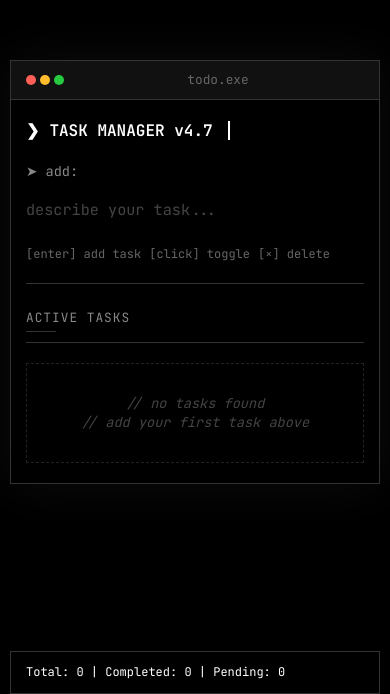
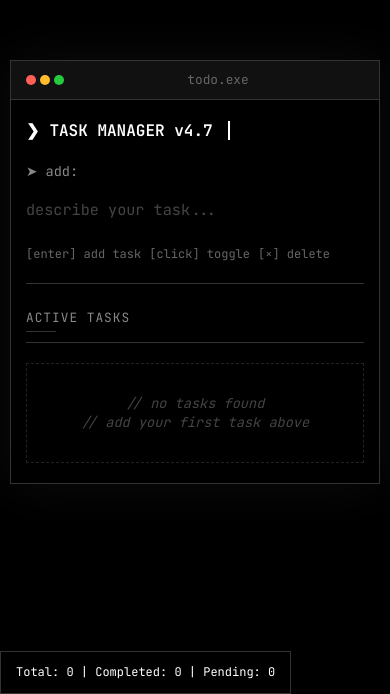
Before and after one commit to Frozen-47/To-do, a plain HTML site: page index.html in a window 390 px wide. Shown: the part 150-844 px from the top of the page. Drawn offline with Linux system fonts and the light colour scheme.

Commit message:
Adjust width and positioning of stats and messages

```diff
--- a/styles.css
+++ b/styles.css
@@ -268,7 +268,7 @@ body {
 }
 
 .stats {
-    width: 100%;
+    width: auto;
     max-width: 700px;
     background: rgba(0, 0, 0, 0.8);
     border: 1px solid #333;
@@ -280,8 +280,7 @@ body {
     margin-top: 20px;
     position: fixed;
     bottom: 0;
-    left: 50%;
-    transform: translateX(-50%);
+    left: 0;
 }
 
 .empty-message {
@@ -425,9 +424,7 @@ body {
         padding: 12px 15px;
         font-size: 0.75rem;
         max-width: calc(100% - 20px);
-        left: 10px;
-        right: 10px;
-        transform: none;
+        left: 0;
     }
 
     .empty-message {
```
